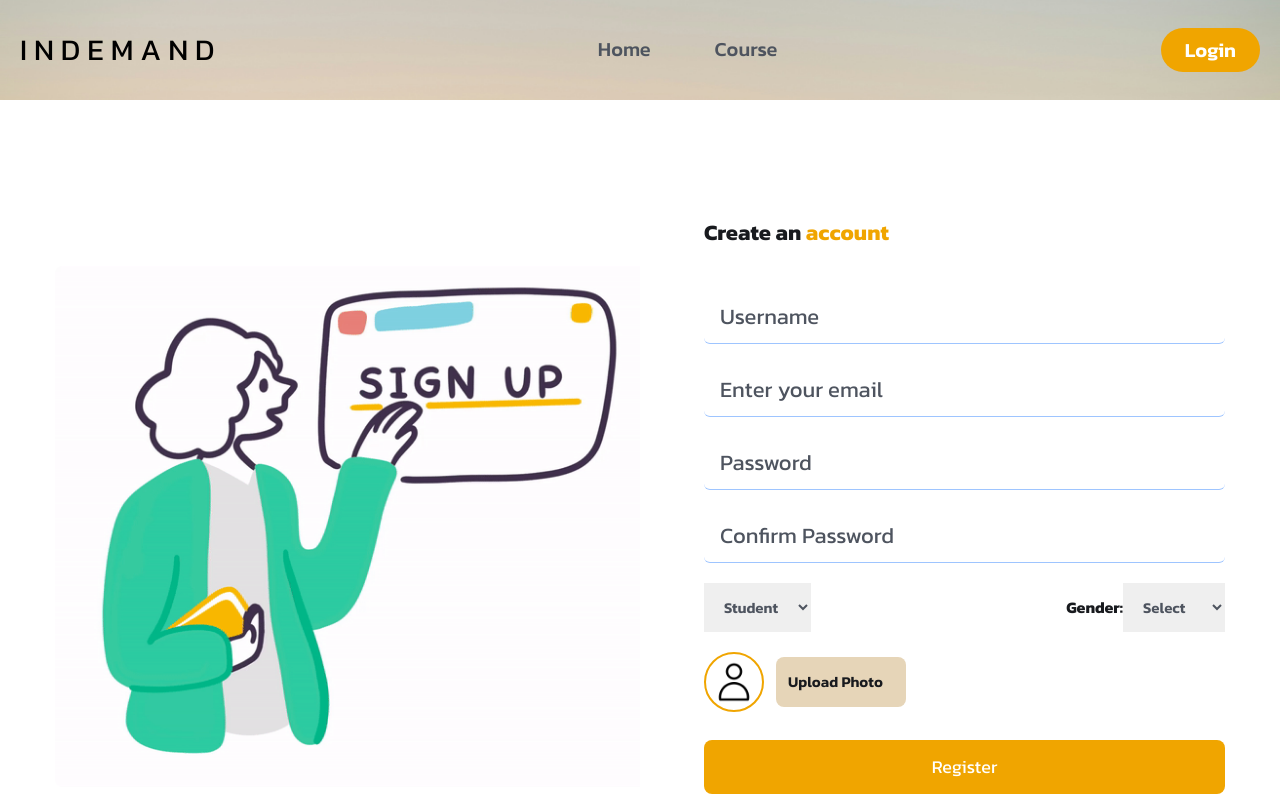
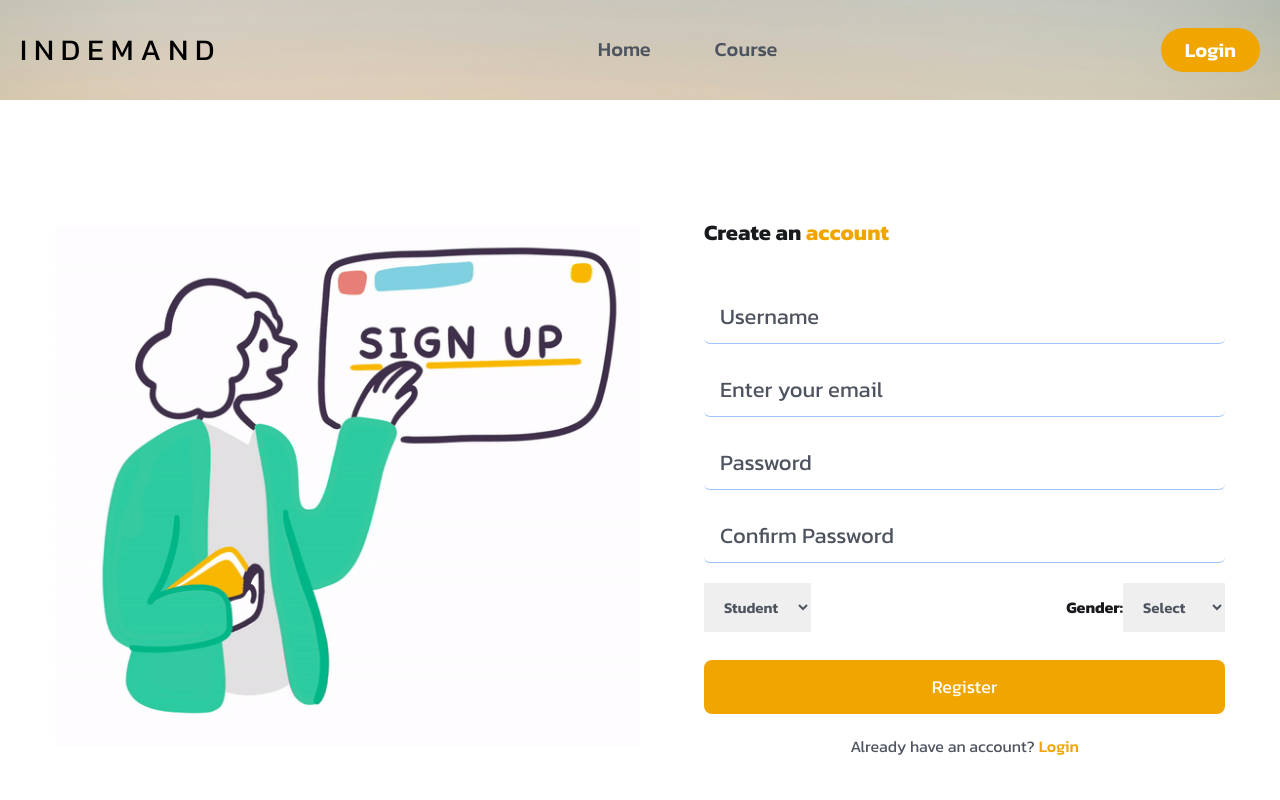
Before and after one commit to phuparu/indemand, a React (Vite) app in the folder Frontend/: page /register in a window 1280 px wide. Shown: the top 800 px of the page. Built offline with nearby package versions, Linux system fonts and the light colour scheme; no server answers.

Commit message:
Update Register.jsx

```diff
--- a/Frontend/src/pages/Register.jsx
+++ b/Frontend/src/pages/Register.jsx
@@ -8,7 +8,7 @@ import avatar from "../images/avatar1.png";
 import { users } from "../assets/data/mockuser";
 
 const Register = () => {
-  const [selectedFile, setSelectedFile] = useState(null);
+  /* const [selectedFile, setSelectedFile] = useState(null); */
   const [loading, setLoading] = useState(false);
 
   const [formData, setFormData] = useState({
@@ -16,7 +16,7 @@ const Register = () => {
     email: "",
     password: "",
     confirmPassword: "",
-    photo: "",
+    /* photo: "", */
     gender: "",
     role: "",
   });
@@ -176,7 +176,7 @@ const Register = () => {
                 </label>
               </div>
 
-              <div className="mb-5 flex items-center gap-3">
+              {/* <div className="mb-5 flex items-center gap-3">
                 <figure
                   className="w-[60px] h-[60px] rounded-full border-2 border-solid
                     border-primaryColor flex items-center justify-center"
@@ -205,7 +205,7 @@ const Register = () => {
                     Upload Photo
                   </label>
                 </div>
-              </div>
+              </div> */}
 
               <div className="mt-7">
                 <button
```
